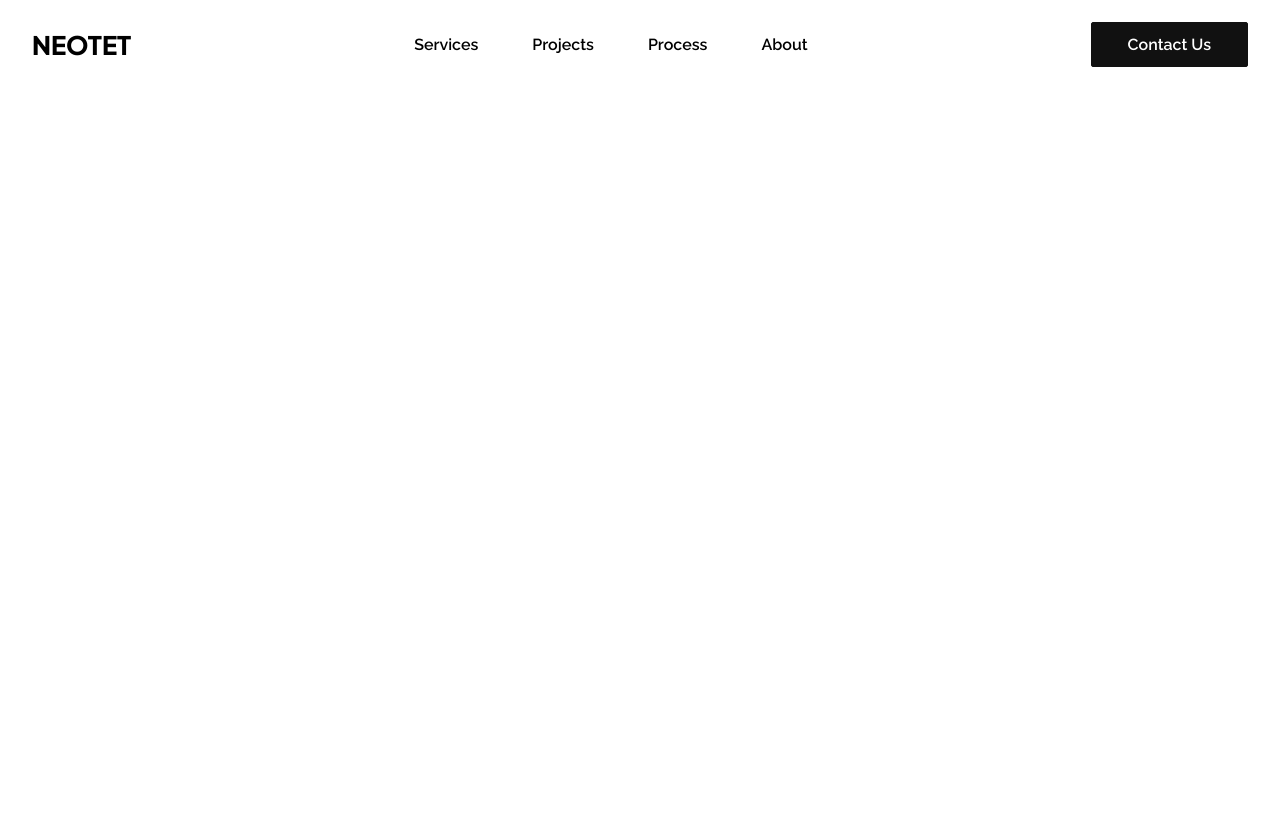
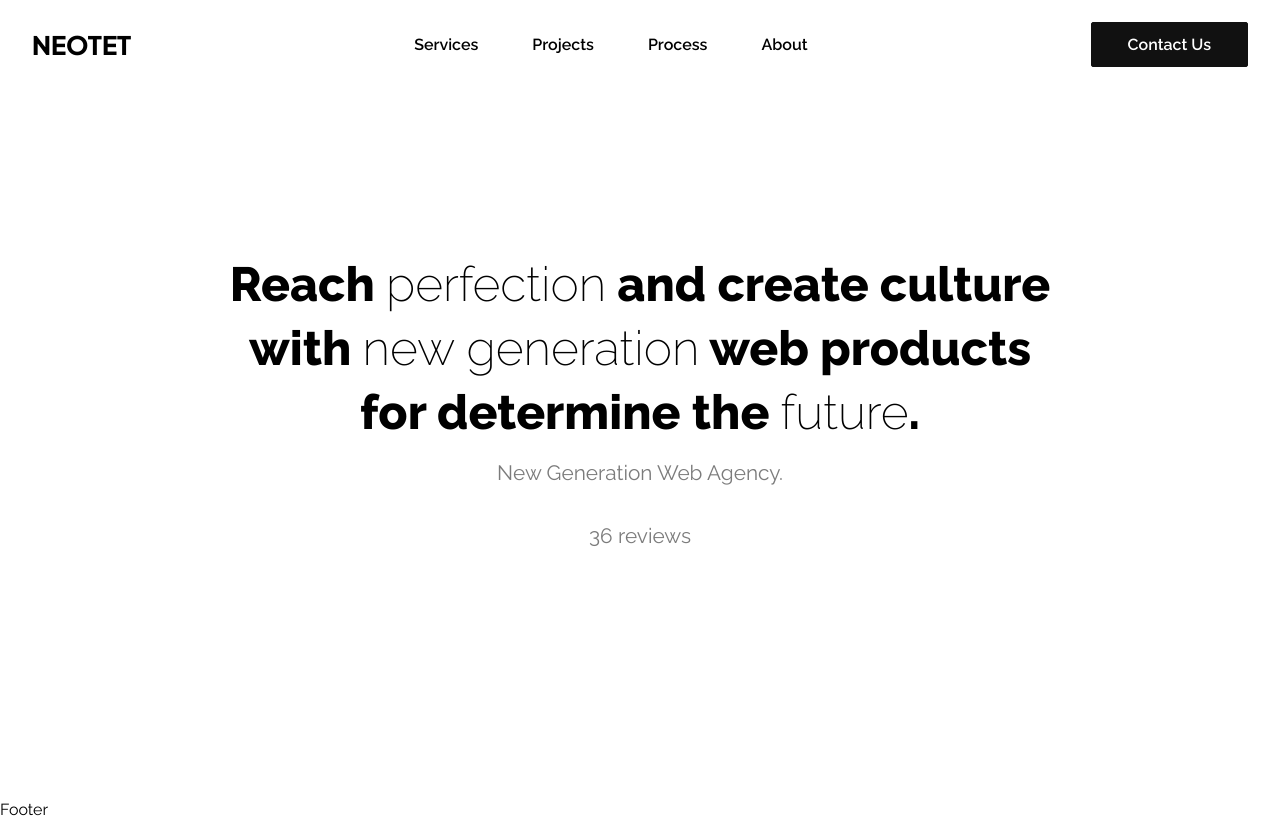
Before and after one commit to TasimDev/neotet-digital-agency, a Next.js app: page / in a window 1280 px wide. Built offline with nearby package versions, Linux system fonts and the light colour scheme.

Commit message:
tasimchoo

```diff
--- a/app/layout.js
+++ b/app/layout.js
@@ -2,7 +2,7 @@
 import '@/app/ui/styles/style.css';
 import Navbar from './ui/Navbar/Navbar';
 import Footer from './ui/Footer';
-
+import { raleway } from '@/app/ui/fonts';
 
 export const metadata = {
   title: 'Neotet | Digital Agency',
@@ -13,7 +13,7 @@ export default function RootLayout({ children }) {
   return (
     <html lang="en">
 
-      <body>
+      <body className={`${raleway.className} antialiased`}>
         <Navbar />
         {children}
         <Footer />
--- a/app/page.js
+++ b/app/page.js
@@ -1,9 +1,27 @@
+
 
 
 export default function Home() {
+
   return (
-    <main>
-      Heello
+    <main className="home flex">
+
+      <div id="bg_stars"></div>
+      <div className="home__title">
+
+        <h1>Reach <span className="thin">perfection</span> and create culture <br /> with <span className="thin">new
+          generation</span> web products <br /> for determine the <span className="thin">future</span>. </h1>
+
+        <span className="text-gray">New Generation Web Agency. </span><br /><br />
+        <span className="stars">
+          <i className="fa-solid fa-star"></i>
+          <i className="fa-solid fa-star"></i>
+          <i className="fa-solid fa-star"></i>
+          <i className="fa-solid fa-star"></i>
+          <i className="fa-solid fa-star"></i>
+        </span><br />
+        <span className="text-gray">36 reviews</span>
+      </div>
     </main>
   )
 }
--- /dev/null
+++ b/app/ui/fonts.js
@@ -0,0 +1,3 @@
+import { Raleway, } from 'next/font/google';
+
+export const raleway = Raleway({ subsets: ['latin'] });
```
Also changed, not shown: package.json (+5 -5 lines).
